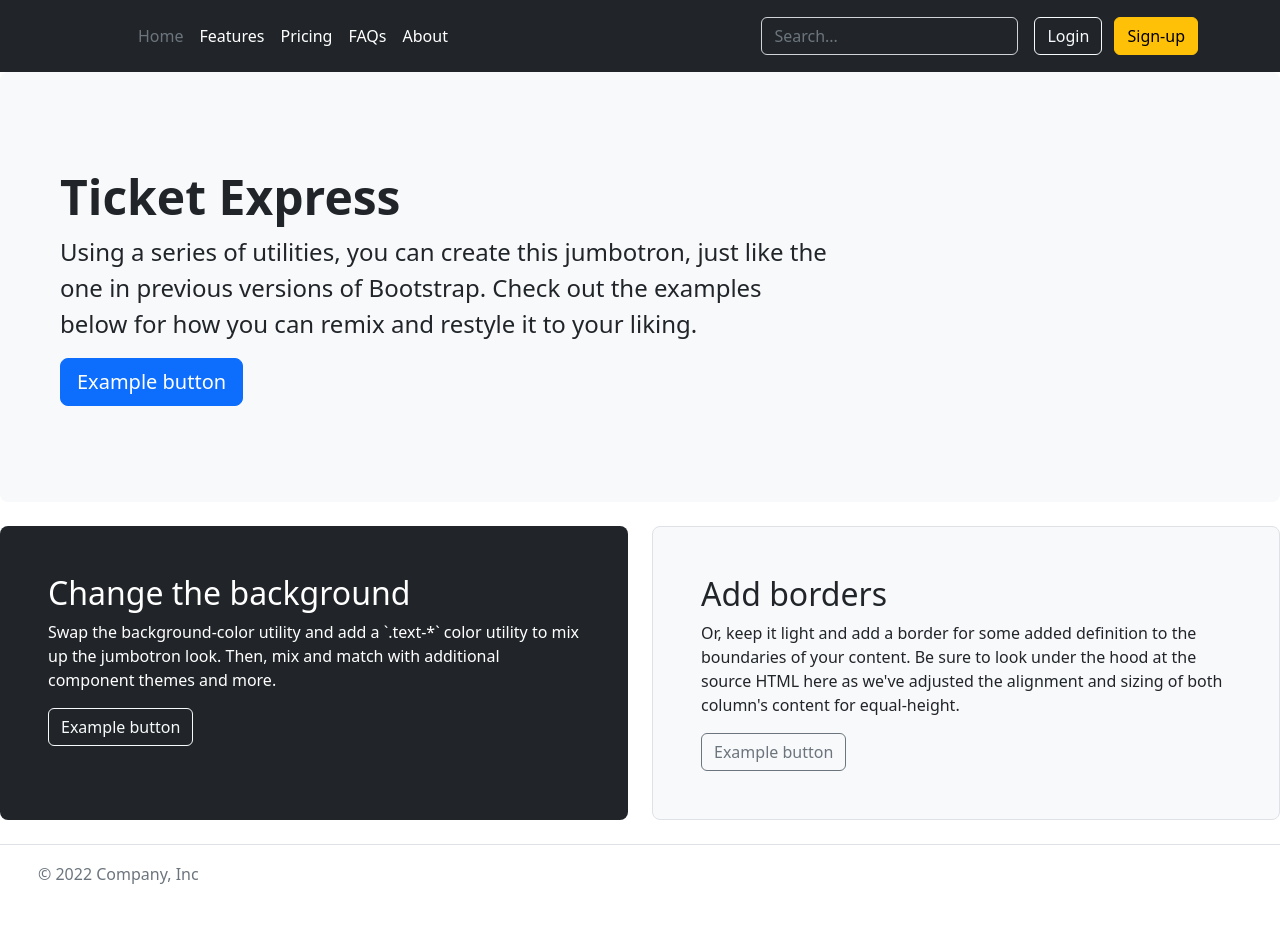
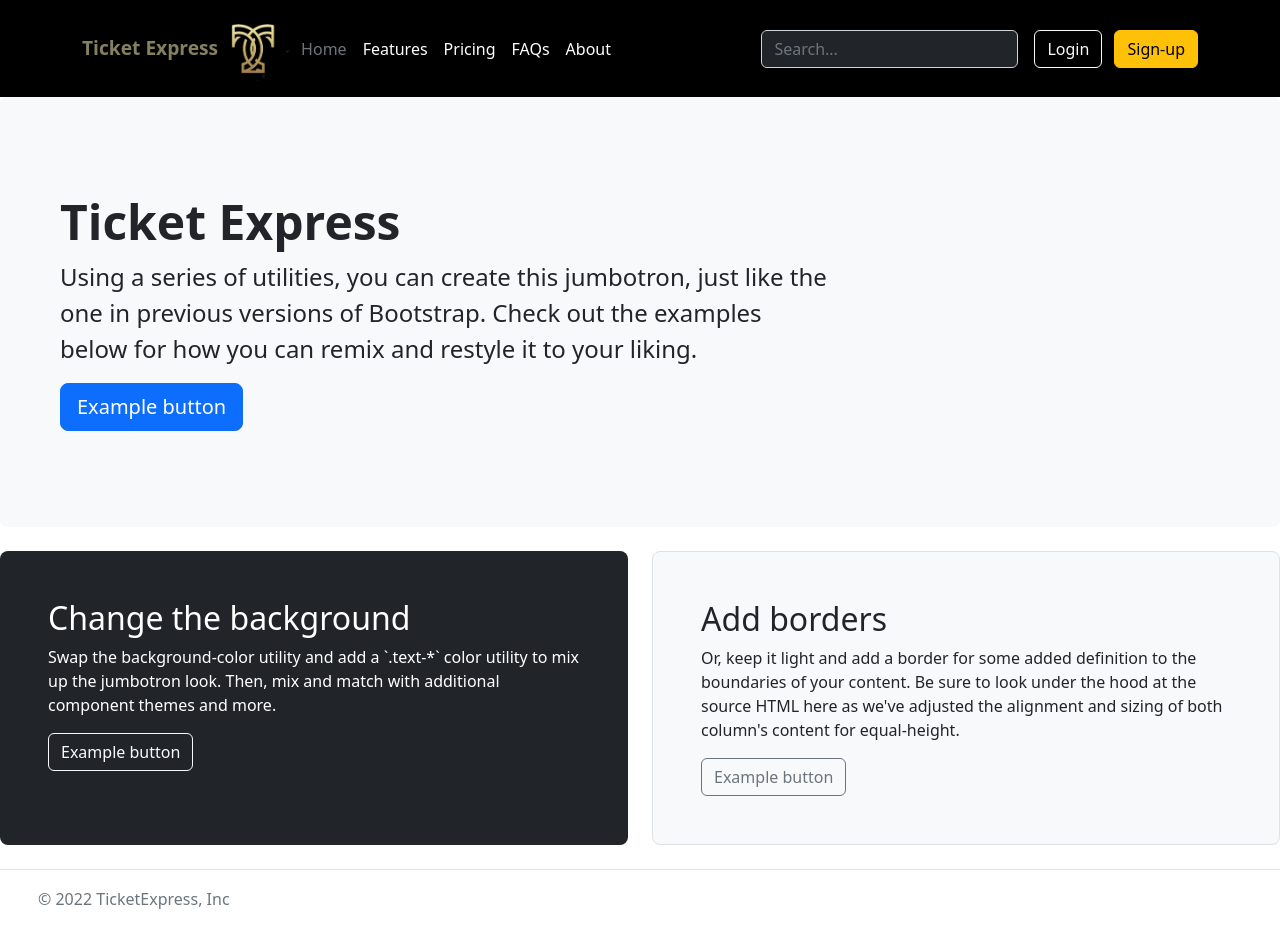
Before and after one commit to VictorJuarez2/Ticket_Express, a plain HTML site: page Code/home.html in a window 1280 px wide. Before the commit the page ends 927 px from the top, so only its background shows below. Drawn offline with nearby package versions, Linux system fonts and the light colour scheme.

Commit message:
updated website

```diff
--- a/Code/home.html
+++ b/Code/home.html
@@ -8,11 +8,12 @@
     <link href="https://cdn.jsdelivr.net/npm/bootstrap@5.2.2/dist/css/bootstrap.min.css" rel="stylesheet" integrity="sha384-Zenh87qX5JnK2Jl0vWa8Ck2rdkQ2Bzep5IDxbcnCeuOxjzrPF/et3URy9Bv1WTRi" crossorigin="anonymous">
 </head>
 <body>
-    <header class="p-3 text-bg-dark">
+    <header class="p-3" style="background-color: black;">
         <div class="container">
           <div class="d-flex flex-wrap align-items-center justify-content-center justify-content-lg-start">
             <a href="/" class="d-flex align-items-center mb-2 mb-lg-0 text-white text-decoration-none">
-              <svg class="bi me-2" width="40" height="32" role="img" aria-label="Bootstrap"><use xlink:href="#bootstrap"></use></svg>
+                <b style="color: rgb(135, 128, 94); outline: white; font-size: larger;">Ticket Express</b>
+                <img src="..\Images\T_logo.png" alt="" width="75px">
             </a>
 
             <ul class="nav col-12 col-lg-auto me-lg-auto mb-2 justify-content-center mb-md-0">
@@ -65,7 +66,7 @@
           <a href="/" class="mb-3 me-2 mb-md-0 text-muted text-decoration-none lh-1">
             <svg class="bi" width="30" height="24"><use xlink:href="#bootstrap"></use></svg>
           </a>
-          <span class="mb-3 mb-md-0 text-muted">© 2022 Company, Inc</span>
+          <span class="mb-3 mb-md-0 text-muted">© 2022 TicketExpress, Inc</span>
         </div>
 
         <ul class="nav col-md-4 justify-content-end list-unstyled d-flex">
```
Also changed, not shown: Images/T_logo.png (added).
